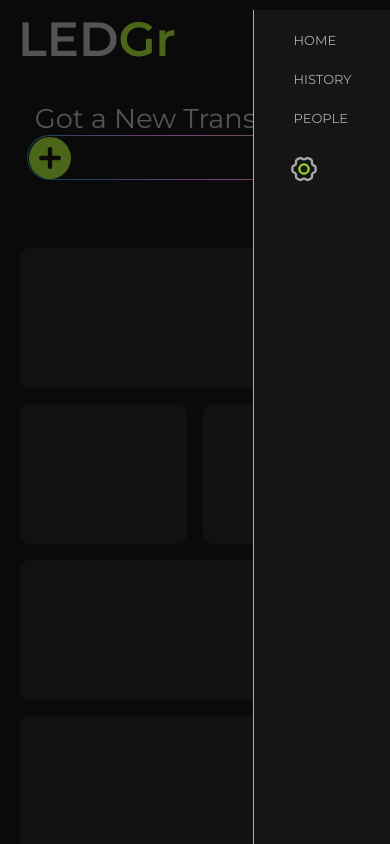
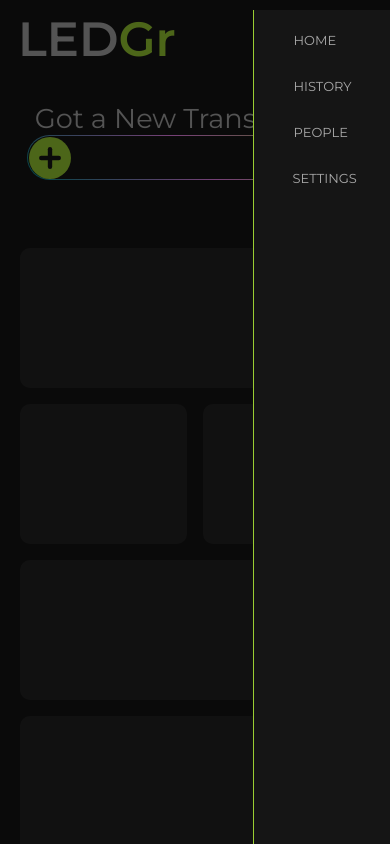
Before and after one commit to Harry7507/Ledgr, a plain HTML site: page index.html in a window 390 px wide. Both pictures are taken after a click on the button 353 px from the left and 39 px from the top of the page. Shown: the top 844 px of the page. Drawn offline with Linux system fonts and the light colour scheme.

Commit message:
Changed svg to text in responsive design

```diff
--- a/index.html
+++ b/index.html
@@ -38,6 +38,7 @@
                         </g>
                     </g>
                 </svg>
+                <span id="sett-text">settings</span>
             </button>
         </nav>
     </header>
--- a/style.css
+++ b/style.css
@@ -150,6 +150,14 @@ ul {
     height: 2px;
     width: inherit;
     background: linear-gradient(to right, transparent 0%, var(--primary-color) 50%, transparent 100%);
+}
+
+#sett-text {
+    display: none;
+    color: var(--lighter-color);
+    font-family: 'Montserrat', sans-serif;
+    font-variant: small-caps;
+    margin-left: 8px;
 }
 
 #overlay {
@@ -404,6 +412,9 @@ input[type="number"] {
         visibility: visible;
         transform: translateX(0);
     }
+    #sett-btn svg {
+        display: none;
+    }
     #sett-panel {
         height: 68vh;
         width: 65vw;
@@ -413,11 +424,15 @@ input[type="number"] {
     }
     ul {
         flex-direction: column;
-        gap: 15px;
+        gap: 22px;
     }
     .nav-link {
         font-size: 1.7rem;
         transition: color 0.5s ease;
+    }
+    #sett-text {
+        display: block;
+        font-size: 1.7rem;
     }
     #nav-btn {
         display: block;
@@ -450,6 +465,9 @@ input[type="number"] {
         font-size: 3rem;
     }
     .nav-link {
+        font-size: 1.2rem;
+    }
+    #sett-text {
         font-size: 1.2rem;
     }
     #sett-panel {
```
